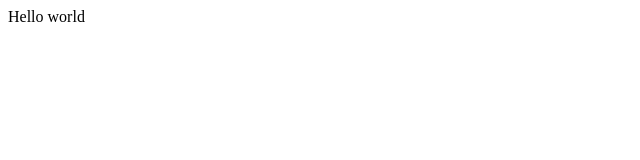
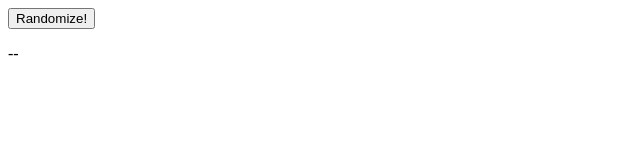
Before and after one commit to bystanda/designPrompt, a plain HTML site: page index.html in a window 1280 px wide. Shown: the whole page, without its empty margins (0-640 px from the left). Drawn offline with Linux system fonts and the light colour scheme.

Commit message:
added a simple button system.

```diff
--- a/index.html
+++ b/index.html
@@ -7,7 +7,8 @@
     <link href="style.css" rel="stylesheet" type="text/css" />
   </head>
   <body>
-    Hello world
+    <button onclick="random()">Randomize!</button>
+    <p id="text">--</p>
     <script src="script.js"></script>
   </body>
 </html>
--- a/script.js
+++ b/script.js
@@ -0,0 +1,3 @@
+function random() {
+  document.getElementById('text').innerHTML = 'yes'
+}
```
